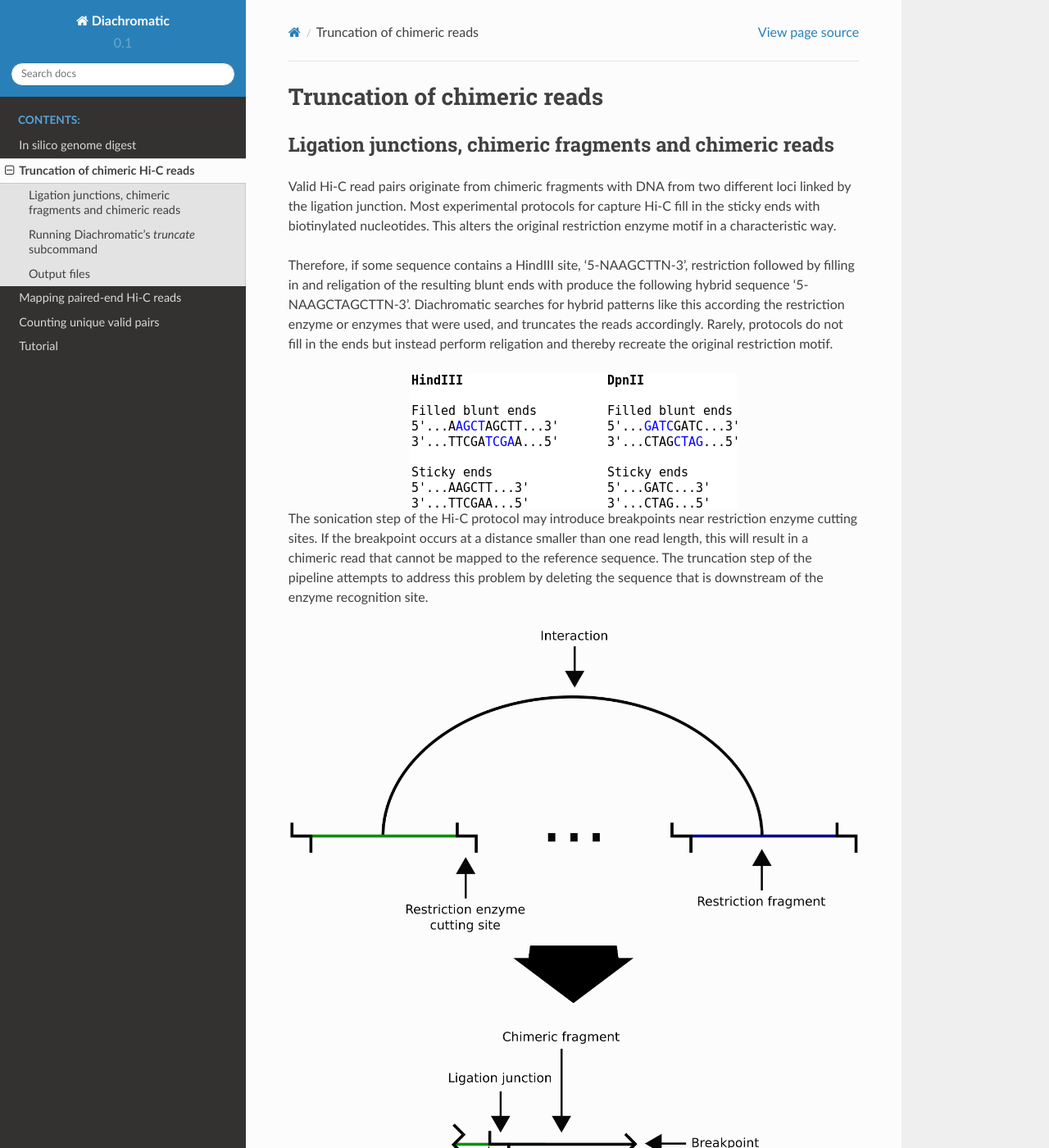
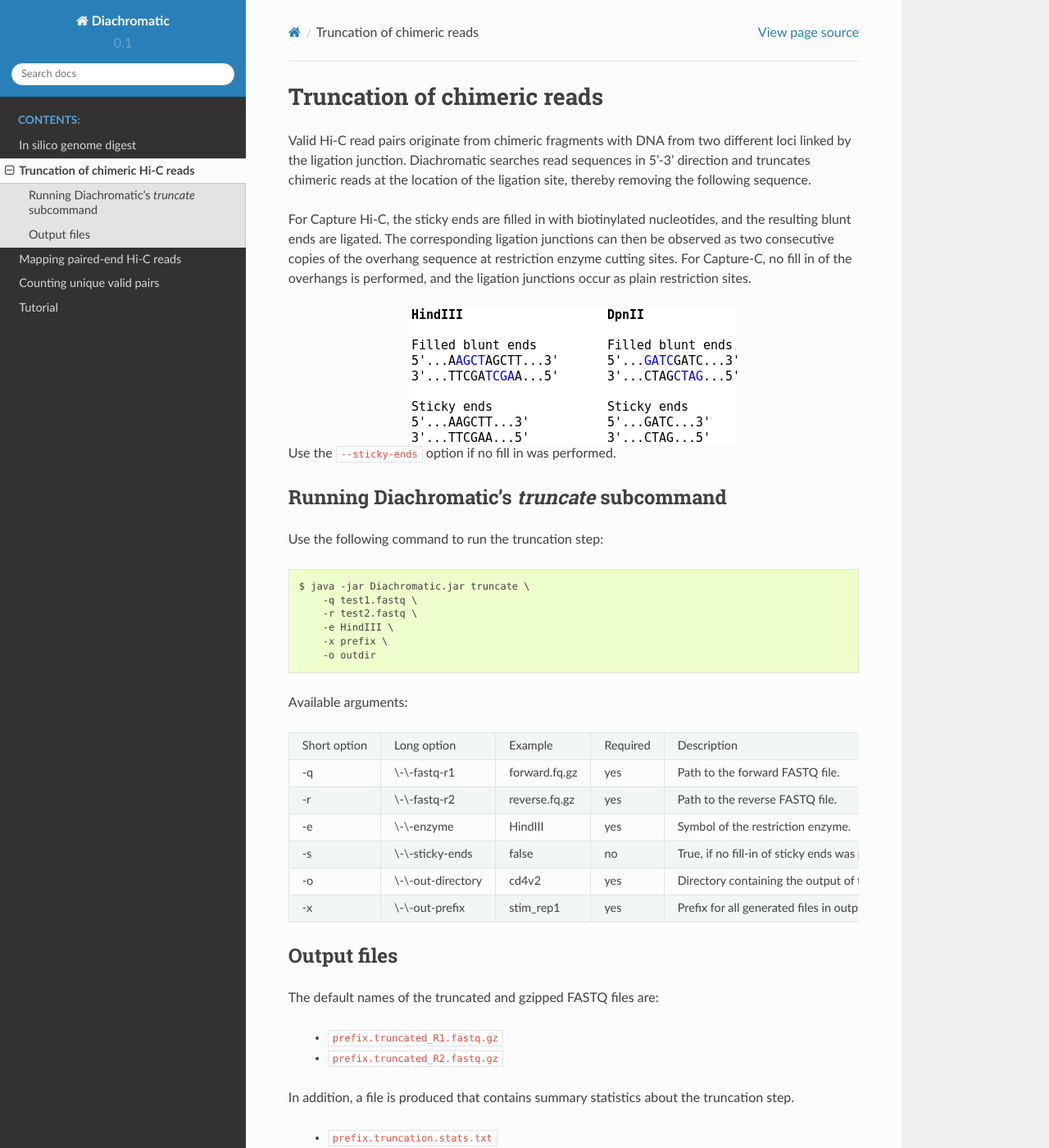
Before and after one commit to TheJacksonLaboratory/diachromatic, a Sphinx documentation site: the page built from docs/truncate.rst, in a window 1280 px wide and 1400 px high. Shown: the whole window at 82% size. Built offline with Sphinx 7.4.7 and the Read the Docs theme 2.0.0, drawn with Linux system fonts in a browser that asks for light colours; some of the changed text lies outside the part shown.

Commit message:
Update docs for truncate

```diff
--- a/docs/truncate.rst
+++ b/docs/truncate.rst
@@ -2,35 +2,20 @@
 Truncation of chimeric reads
 ============================
 
-Ligation junctions, chimeric fragments and chimeric reads
-~~~~~~~~~~~~~~~~~~~~~~~~~~~~~~~~~~~~~~~~~~~~~~~~~~~~~~~~~
+Valid Hi-C read pairs originate from chimeric fragments with DNA from two different loci linked by the ligation junction. Diachromatic searches read sequences in 5’-3’ direction and truncates chimeric reads at the location of the ligation site, thereby removing the following sequence.
 
-Valid Hi-C read pairs originate from chimeric fragments with DNA from two different loci linked by the ligation junction.
-Most experimental protocols for capture Hi-C fill in the sticky ends with biotinylated nucleotides.
-This alters the original restriction enzyme motif in a characteristic way.
-
-Therefore, if some sequence contains a HindIII site, '5-NAAGCTTN-3', restriction followed by filling in and religation of the resulting blunt ends with produce the following hybrid sequence '5-NAAGCTAGCTTN-3'.
-Diachromatic searches for hybrid patterns like this according the restriction enzyme or enzymes that were used, and truncates the reads accordingly.
-Rarely, protocols do not fill in the ends but instead perform religation and thereby recreate the original restriction motif.
+For Capture Hi-C, the sticky ends are filled in with biotinylated nucleotides, and the resulting blunt ends are ligated. The corresponding ligation junctions can then be observed as two consecutive copies of the overhang sequence at restriction enzyme cutting sites. For Capture-C, no fill in of the overhangs is performed, and the ligation junctions occur as plain restriction sites.
 
 .. figure:: img/sticky_and_blunt_ends.png
     :align: center
 
-The sonication step of the Hi-C protocol may introduce breakpoints near restriction enzyme cutting
-sites. If the breakpoint occurs at a distance smaller than one read length, this will result in a chimeric read that
-cannot be mapped to the reference sequence.
-The truncation step of the pipeline attempts to address this problem by deleting the sequence that is downstream of
-the enzyme recognition site.
-
-.. figure:: img/chimeric_reads.png
-    :align: center
-
+Use the ``--sticky-ends`` option if no fill in was performed.
 
 
 Running Diachromatic's *truncate* subcommand
 ~~~~~~~~~~~~~~~~~~~~~~~~~~~~~~~~~~~~~~~~~~~~
 
-Use the following command to run the truncation step. ::
+Use the following command to run the truncation step: ::
 
     $ java -jar Diachromatic.jar truncate \
         -q test1.fastq \
@@ -40,7 +25,7 @@ Use the following command to run the truncation step. ::
         -o outdir
 
 
-The following table lists all possible arguments:
+Available arguments:
 
 +--------------+---------------------+---------------+----------+----------------------------------------------------------+---------+
 | Short option |     Long option     | Example       | Required | Description                                              | Default |
@@ -58,6 +43,7 @@ The following table lists all possible arguments:
 | -x           | \\-\\-out-prefix    | stim_rep1     | yes      | Prefix for all generated files in output directory.      | prefix  |
 +--------------+---------------------+---------------+----------+----------------------------------------------------------+---------+
 
+
 Output files
 ~~~~~~~~~~~~
 
```
